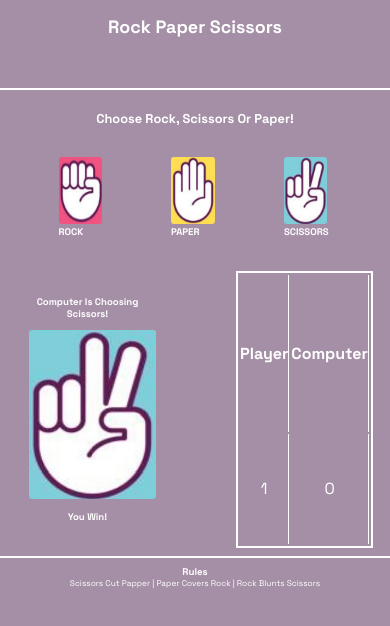
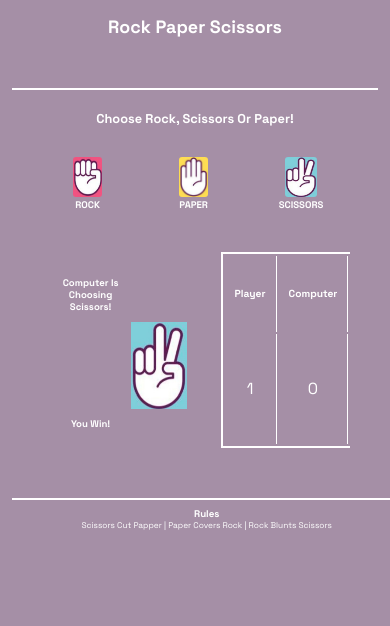
Before and after one commit to OskarJ1993/Scissors--paper-and-rock, a plain HTML site: page index.html in a window 390 px wide. Both pictures are taken after a click on the picture 80 px from the left and 190 px from the top of the page. Drawn offline with Linux system fonts and the light colour scheme.

```diff
--- a/assets/css/style.css
+++ b/assets/css/style.css
@@ -12,6 +12,7 @@ body {
     height: 100vh;
     font-family: "Space Grotesk", "aria";
     overflow: hidden;
+    max-width: 2000px;
 }
 
 header {
@@ -84,10 +85,11 @@ header h1 {
 }
 
 #computer-move-img {
-    height: 20vh;
-    width: 15vh;
-    margin: 10px 0;
+    height: 72%;
+    width: 42%;
+    margin: 10px 0 10px 100px;
     border-radius: 3px;
+    display: none;
 }
 
 .move {
@@ -147,12 +149,41 @@ footer h3 {
 
 /* for mobile and small screens */
 
+@media screen and (max-width:350px) {
+
+    body {
+        width:99%;
+        margin: 0 auto;
+    }
+
+    .score-table {
+        border: 1px solid white;
+
+
+
+    }
+
+    #move-result {
+
+    }
+
+    #computer-move-img {
+       margin-left: 15px;
+       width: 40%;
+       height: 40%;
+
+    }
+}
+
+
+/* for mobile with middle screens */
+
 @media screen and (max-width:500px) {
 
     html {
         margin: 0 auto;
         font-size: 40%;
-        height: 100vh;
+        max-height: 100vh;
         min-width: 50%;
         overflow: none;
     }
@@ -169,22 +200,88 @@ footer h3 {
     }
 
     .move {
-        width: 30%;
+        width: 40%;
         margin-left: 19%;
 
     }
+
+    #computer-move-img {
+        margin: 0 0 0 10px;
+        width: 70%;
+        height: 60%;
+        padding-top: 3px;
+    }
+
+
+
+    /*score board*/
+
 
     .score-section {
         margin-top: 10%;
     }
 
+
     .score-table {
         margin-right: 16%;
+        border-right: none;
+    }
+
+    th {
+        font-size: 1.6rem;
+        padding: 10px;
     }
     td {
+
         width: 50px;
         height: 50px;
         padding: 30px 0;
     }
 
+
+    /* Footer */
+
+    footer {
+        margin-top: 30px;
+    }
 }
+
+
+/* for tablets */
+
+@media screen and (max-width:950px) {
+
+    body {
+        width: 94%;
+        margin: 0 auto;
+        text-align: center;
+    }
+
+        /* buttons */
+
+    #rock-img, #papper-img, #scissors-img {
+        width: 70%;
+        height: 70%;
+    }
+
+    /* table and computer coice image */
+
+
+
+    #computer-move-img {
+        margin: 0 0 0 80px;
+        padding-top: 9px;
+        padding-bottom: 9px;
+    }
+
+    table {
+        margin-right: 10px;
+        border-right: hidden;
+    }
+
+    footer {
+        text-align: center;
+        margin-top: 50px;
+    }
+
+}
--- a/assets/js/script.js
+++ b/assets/js/script.js
@@ -1,9 +1,9 @@
 const pScoreCountEL = document.getElementById("player-score");
 const cCountEL = document.getElementById("computer-score");
-const computerMoveImage_el = document.getElementById("computer-move-img")
+const cMoveImageEl = document.getElementById("computer-move-img");
 const moveResult = document.getElementById("move-result");
 const whoWinsRound = document.getElementById("who-wins");
-const characterCards = document.querySelectorAll(".character-card")
+const characterCards = document.querySelectorAll(".character-card");
 
 
 let playerScore = 0;
@@ -13,13 +13,12 @@ let computerScore = 0;
  /**
   * Listning to click Rock, papper or scissors from user
   */
-
-for (let characterCard of characterCards) {
+ for (let characterCard of characterCards) {
     characterCard.addEventListener("click", function(event){
         let clickedCard = event.currentTarget;
         let character = clickedCard.dataset.character;
         return winGene(character);
-    })
+    });
 }
 
 
@@ -31,16 +30,19 @@ function compGenerete() {
     let compChoice = Math.floor(Math.random() * 3);
     if (compChoice === 0) {
         moveResult.textContent = "Computer Is Choosing Rock!";
-        computerMoveImage_el.src = "assets/images/rock.jpg";
+        cMoveImageEl.src = "assets/images/rock.jpg";
+        cMoveImageEl.style.display = "block";
         return "Rock";
 
     } else if (compChoice === 1) {
         moveResult.textContent = "Computer Is Choosing Scissors!";
-        computerMoveImage_el.src = "assets/images/scissors.jpg";
+        cMoveImageEl.src = "assets/images/scissors.jpg";
+        cMoveImageEl.style.display = "block";
         return "Scissors";
     } else {
         moveResult.textContent = "Computer Is Choosing Papper!";
-        computerMoveImage_el.src = "assets/images/papper.jpg";
+        cMoveImageEl.src = "assets/images/papper.jpg";
+        cMoveImageEl.style.display = "block";
         return "Paper";
     }
 }
@@ -55,13 +57,14 @@ function winGene(event) {
     let whoWin = compGenerete();
     let whoWins = event + whoWin;
 
-    if (whoWins === "ScissorsScissors" | whoWins === "PaperPaper" | whoWins === "RockRock") {
-        whoWinsRound.textContent = "It Is A Draw";
-    } else if (whoWins === "RockScissors" | whoWins === "PaperRock" | whoWins === "ScissorsPaper") {
+
+    if (whoWins === "ScissorsScissors" || whoWins === "PaperPaper" || whoWins === "RockRock") {
+        whoWinsRound.textContent = "It Is A Draw!";
+    } else if (whoWins === "RockScissors" || whoWins === "PaperRock" || whoWins === "ScissorsPaper") {
         whoWinsRound.textContent = "You Win!";
         playerScore++;
-    } else if (whoWins === "RockPapper" | whoWins === "ScissorsRock" | whoWins === "PaperScissors") {
-        whoWinsRound.textContent = "You Lose!"
+    } else if (whoWins === "RockPapper" || whoWins === "ScissorsRock" || whoWins === "PaperScissors") {
+        whoWinsRound.textContent = "You Lose!";
         computerScore++;
     }
 
```
Also changed, not shown: index.html (+0 -1 lines), 1 other file.
